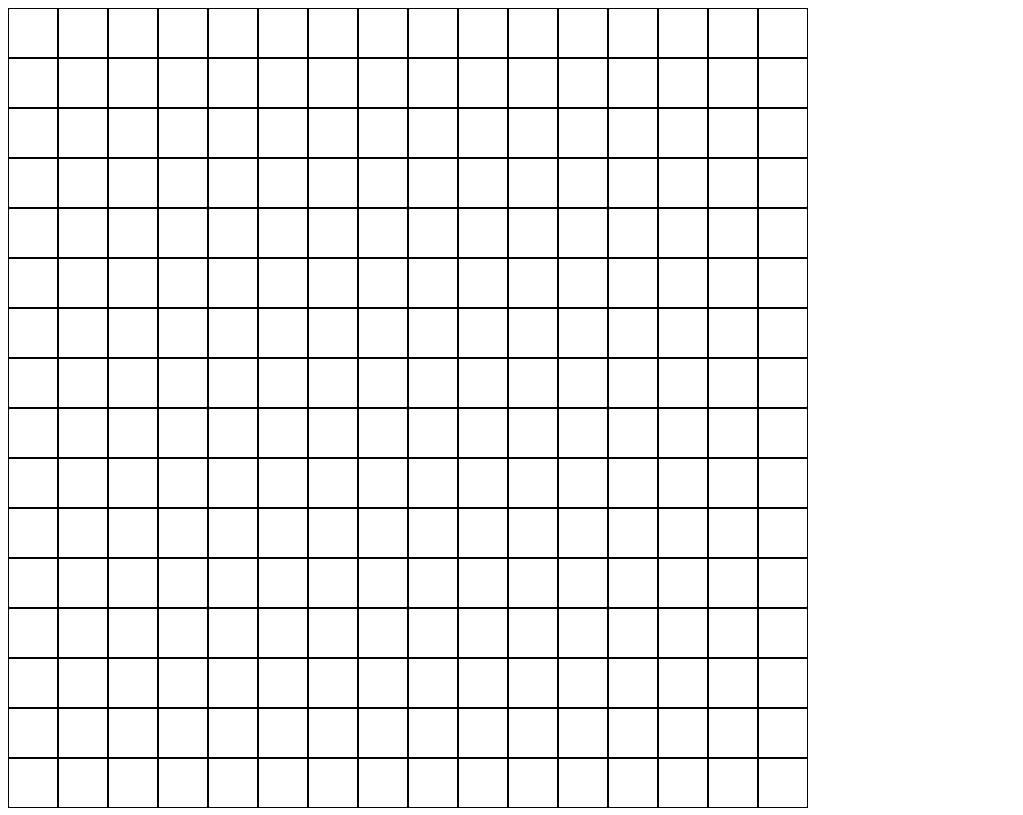
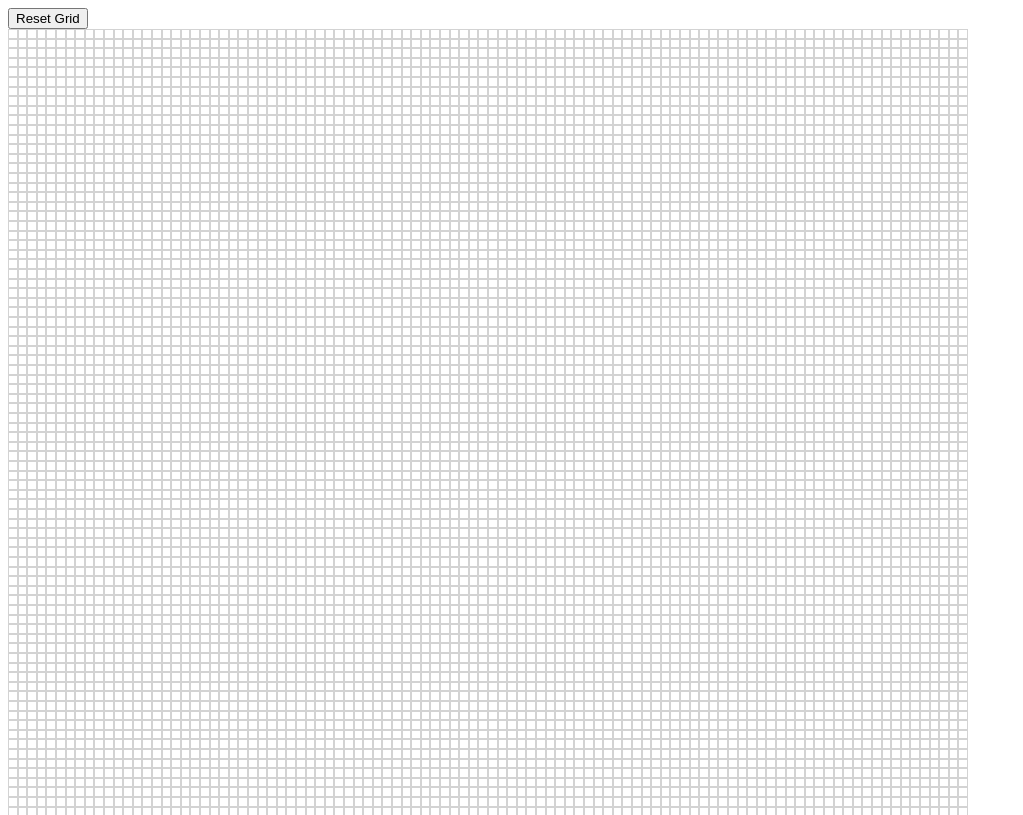
Before and after one commit to CJ1138/etch-a-sketch, a plain HTML site: page index.html in a window 1280 px wide. Shown: the top 815 px of the page, without its empty margins (0-1023 px from the left). Drawn offline with Linux system fonts and the light colour scheme.

Commit message:
Changed styling rules to accomodate dynamic grid dimensions and added reset button

```diff
--- a/eas.js
+++ b/eas.js
@@ -9,7 +9,7 @@ function addDivs(n){
     }
 }
 
-addDivs(256);
+addDivs(10000);
 
 
 let gridSquares = mainContainer.querySelectorAll(".grid-square");
@@ -20,3 +20,16 @@ function lightSquare(e){
 }
 
 gridSquares.forEach((item, index) => gridSquares[index].addEventListener('mouseover', lightSquare));
+
+let resetButton = document.getElementById('reset');
+
+resetButton.addEventListener('click', resetGrid);
+
+function resetGrid(){
+    gridSquares.forEach((item, index) => gridSquares[index].classList.remove('lit'));
+    newGrid();
+}
+
+function newGrid(){
+
+}
--- a/index.html
+++ b/index.html
@@ -6,6 +6,7 @@
 
     </head>
     <body>
+        <button id="reset">Reset Grid</button>
         <div id="main-container">
         </div>
 
--- a/styles.css
+++ b/styles.css
@@ -1,13 +1,15 @@
 #main-container{
     display: grid;
-    grid-template-columns: repeat(16, 50px);
-    grid-template-rows: repeat(16, 50px);
+    width: 960px;
+    height: 960px;
+    grid-template-columns: repeat(100, 1fr);
+    grid-template-rows: repeat(100, 1fr);
 }
 
 .grid-square{
 
-    border: 1px solid black;
+    border: 1px solid lightgray
 }
 .lit{
-    background-color: blue;
+    background-color: dodgerblue;
 }
```
